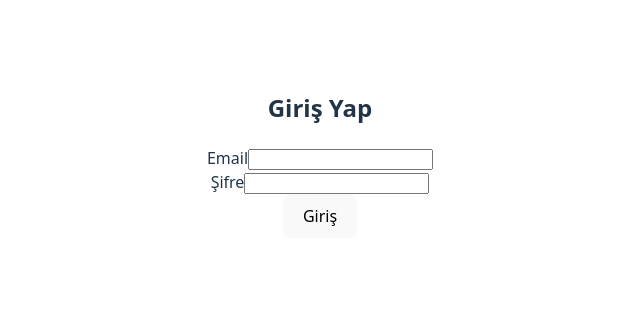
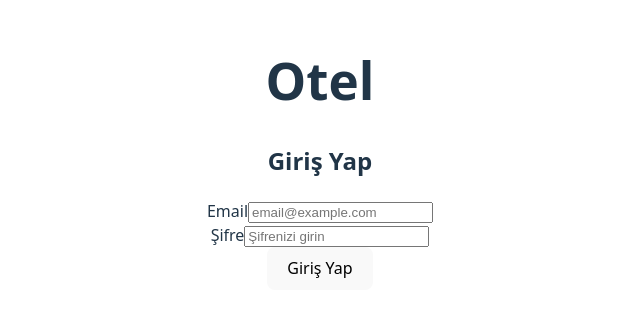
Before and after one commit to Alpgnr/hotel-reservation, a React app in the folder frontend/: page / in a window 1280 px wide. Shown: the part 246-562 px from the top of the page, without its empty margins (320-960 px from the left). Built offline with nearby package versions, Linux system fonts and the light colour scheme; the HTML template or start-up script is replaced by a standard one.

Commit message:
feat: added login card

```diff
--- a/frontend/src/pages/login.jsx
+++ b/frontend/src/pages/login.jsx
@@ -23,33 +23,42 @@ export default function Login({ onLogin }) {
 
 	return (
 		<div className="login-page">
-			<h2>Giriş Yap</h2>
-			<form onSubmit={handleSubmit}>
-				<div>
-					<label>Email</label>
+			<div className="login-container">
+				<div className="login-card">
+					<h1 className="login-title">Otel</h1>
+					<h2 className="login-subtitle">Giriş Yap</h2>
+					<form onSubmit={handleSubmit} className="login-form">
+						<div className="form-group">
+							<label htmlFor="email" className="form-label">Email</label>
 							<input
+								id="email"
 								type="email"
+								className="form-input"
 								value={email}
 								onChange={(e) => setEmail(e.target.value)}
+								placeholder="email@example.com"
 								required
 							/>
 						</div>
-				<div>
-					<label>Şifre</label>
+						<div className="form-group">
+							<label htmlFor="password" className="form-label">Şifre</label>
 							<input
+								id="password"
 								type="password"
+								className="form-input"
 								value={password}
 								onChange={(e) => setPassword(e.target.value)}
+								placeholder="Şifrenizi girin"
 								required
 							/>
 						</div>
-				<div>
-					<button type="submit" disabled={loading}>
-						{loading ? "Giriş..." : "Giriş"}
+						<button type="submit" className="login-button" disabled={loading}>
+							{loading ? "Giriş yapılıyor..." : "Giriş Yap"}
 						</button>
+						{error && <div className="error-message">{error}</div>}
+					</form>
 				</div>
-				{error && <p className="error">{error}</p>}
-			</form>
+			</div>
 		</div>
 	);
 }
```
Lines whose indentation alone changed are shown as unchanged.
